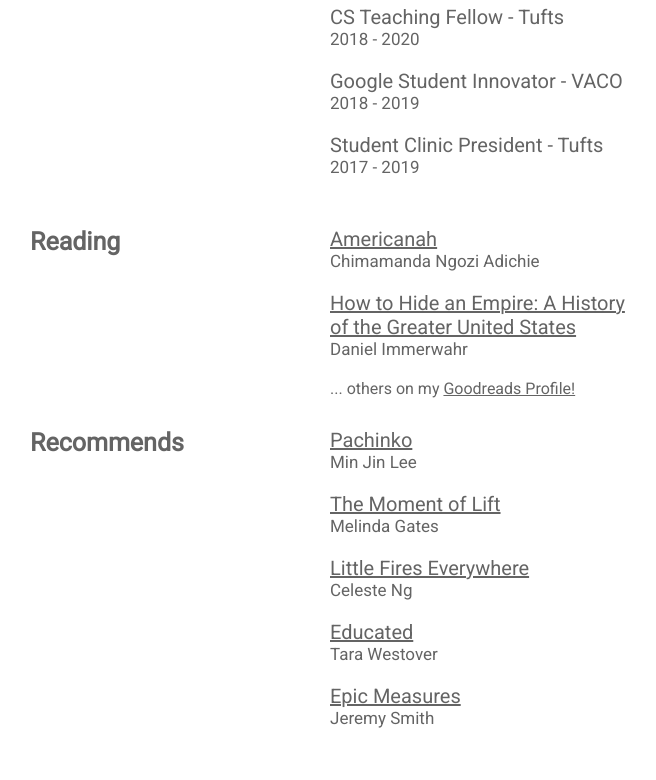
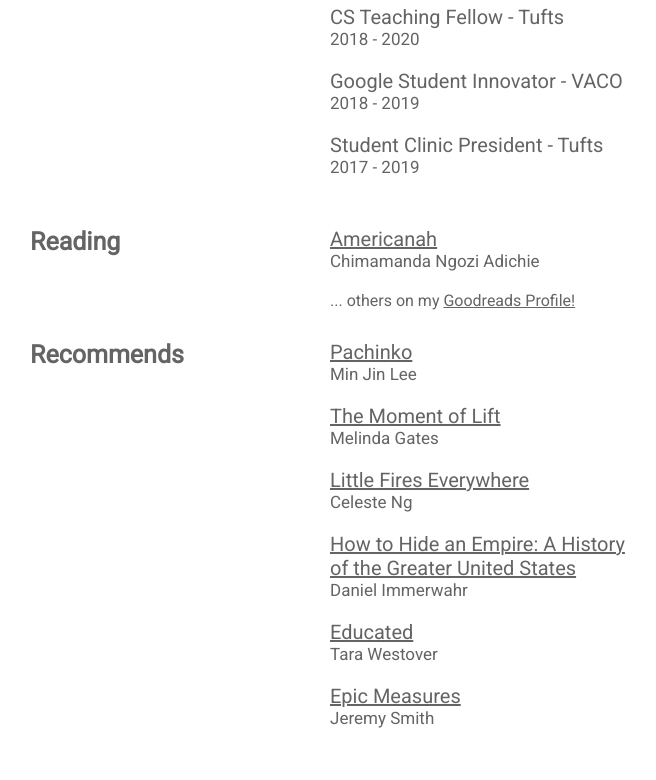
Before and after one commit to chanlawrencet/chanlawrencet.github.io, a React (Create React App) app: page / in a window 1280 px wide. Shown: the part 504-1284 px from the top of the page, without its empty margins (310-966 px from the left). Built offline with nearby package versions, Linux system fonts and the light colour scheme.

Commit message:
empire to recommends

```diff
--- a/src/App.js
+++ b/src/App.js
@@ -45,11 +45,6 @@ const siteData = {
         title: 'Americanah',
         titleLink: 'https://www.goodreads.com/book/show/29416548-americanah',
         subtitle: 'Chimamanda Ngozi Adichie',
-      },
-      {
-        title: 'How to Hide an Empire: A History of the Greater United States',
-        titleLink: 'https://www.goodreads.com/book/show/40121985-how-to-hide-an-empire',
-        subtitle: 'Daniel Immerwahr',
       }
     ],
     footer: {
@@ -74,6 +69,11 @@ const siteData = {
         title:'Little Fires Everywhere',
         titleLink: 'https://www.goodreads.com/book/show/34273236-little-fires-everywhere?ac=1&from_search=true',
         subtitle:'Celeste Ng',
+      },
+      {
+        title: 'How to Hide an Empire: A History of the Greater United States',
+        titleLink: 'https://www.goodreads.com/book/show/40121985-how-to-hide-an-empire',
+        subtitle: 'Daniel Immerwahr',
       },
       {
         title:'Educated',
```
